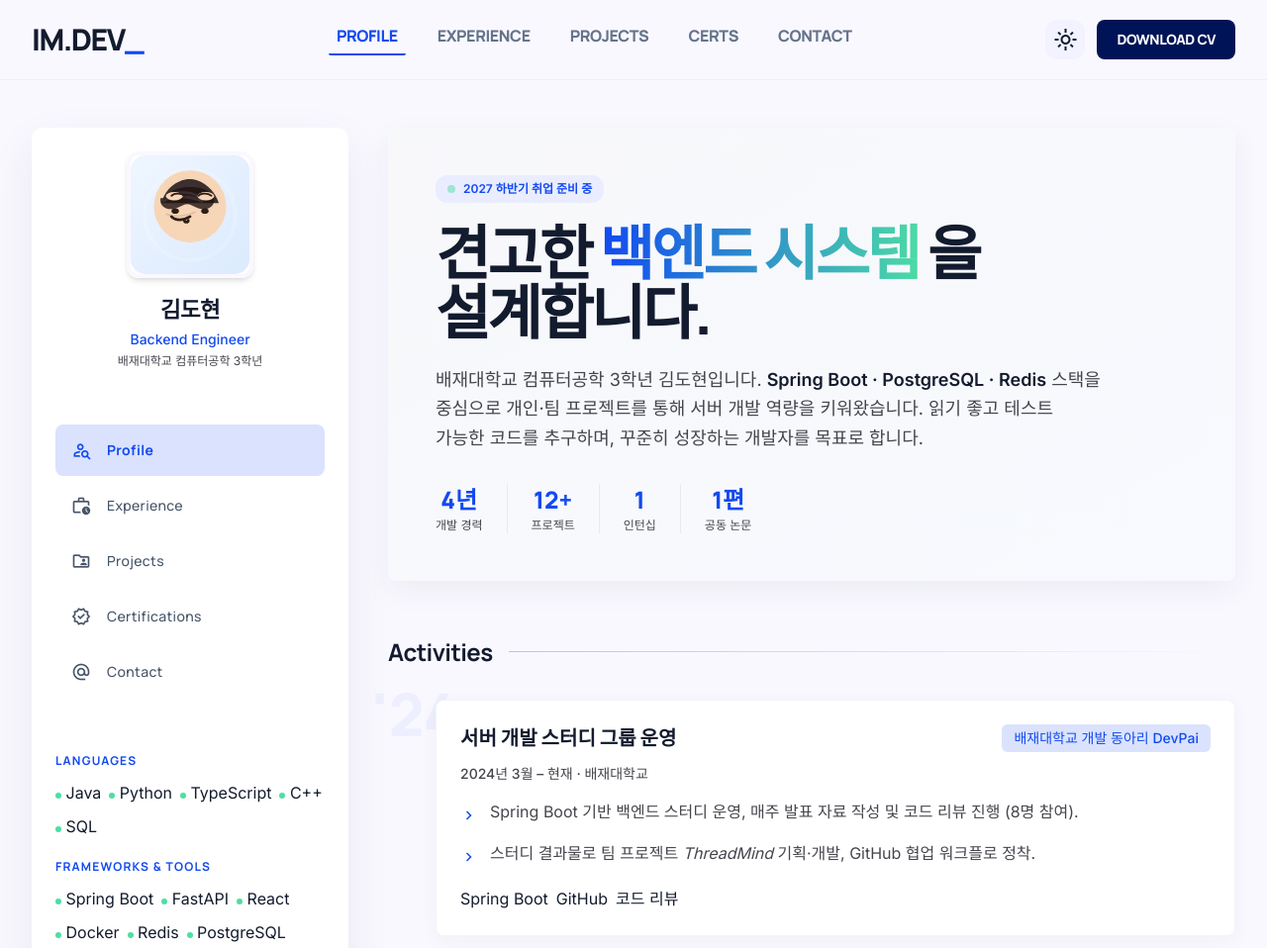
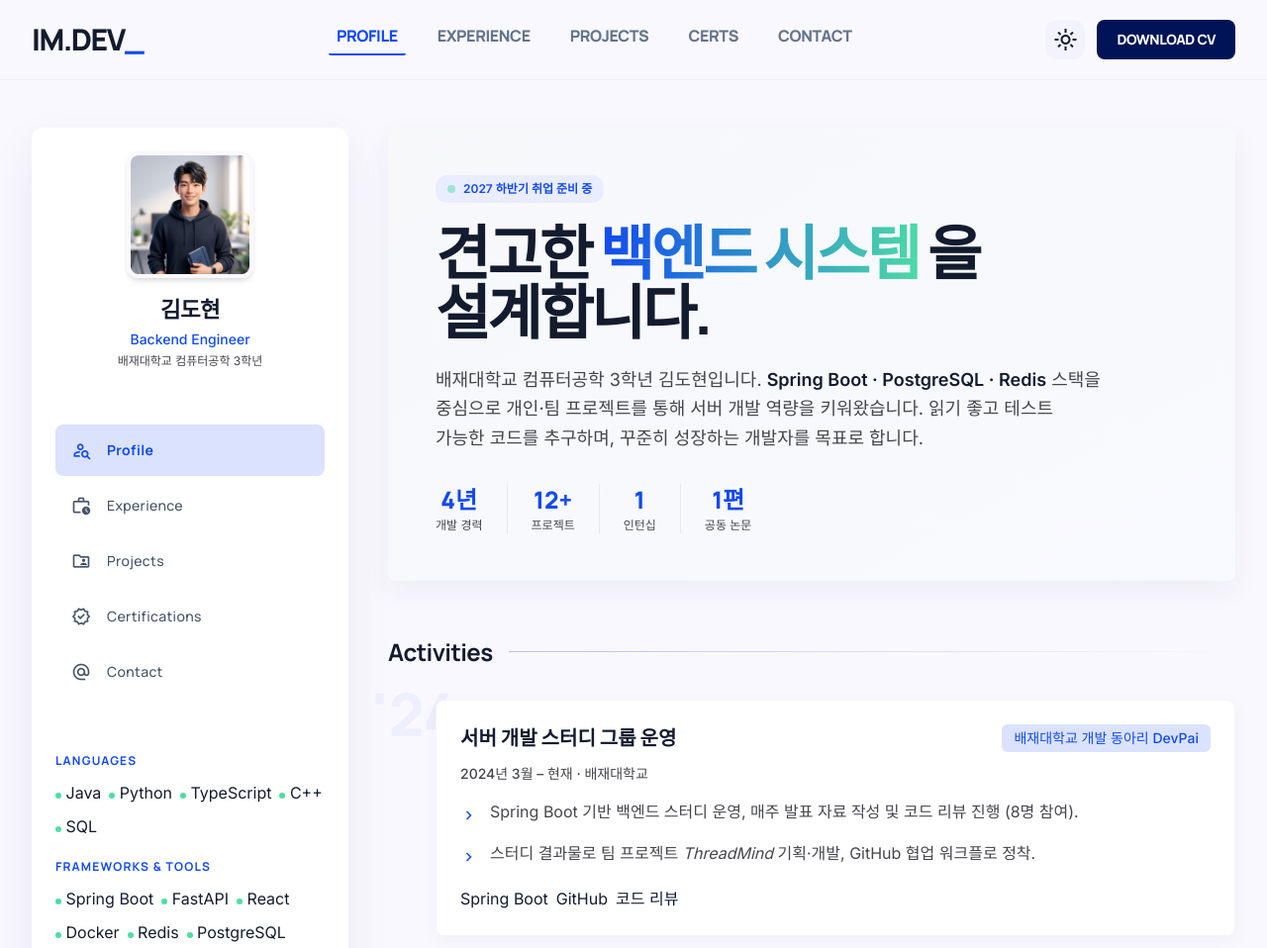
Before and after one commit to dhkim0318/profile-project, a website built with Vite: page index.html in a window 1280 px wide. Shown: the top 958 px of the page at 99% size. Built offline with nearby package versions, Linux system fonts and the light colour scheme.

Commit message:
Add generated profile picture

```diff
--- a/index.html
+++ b/index.html
@@ -219,8 +219,8 @@
         <div class="flex flex-col items-center mb-8 text-center">
           <div class="w-32 h-32 rounded-full overflow-hidden mb-4 border-4 border-surface shadow-md">
             <img
-              src="/avatar.svg"
-              alt="가상의 한국인 남성 캐릭터 프로필 사진"
+              src="/profile.png"
+              alt="김도현 프로필 사진"
               class="w-full h-full object-cover">
           </div>
           <h1 class="text-2xl font-bold text-[#131b2e] dark:text-white font-headline tracking-tight">김도현</h1>
@@ -456,6 +456,8 @@
               </a>
             </div>
             <p class="font-body text-on-surface-variant text-sm mb-4 leading-relaxed">
+              개발자 커뮤니티 플랫폼. Spring Boot 기반 RESTful API 서버를 설계·구축하고, OAuth2 소셜 로그인(GitHub·Google), 게시글/댓글/좋아요 기능,
+              실시간 알림(SSE), 이미지 업로드(S3) 를 구현했습니다. 팀원 4명, 월간 500+ MAU 달성.
             </p>
             <div class="flex flex-wrap gap-2 mt-auto">
               <span class="tag">Java</span>
```
Also changed, not shown: public/profile.png (added).
